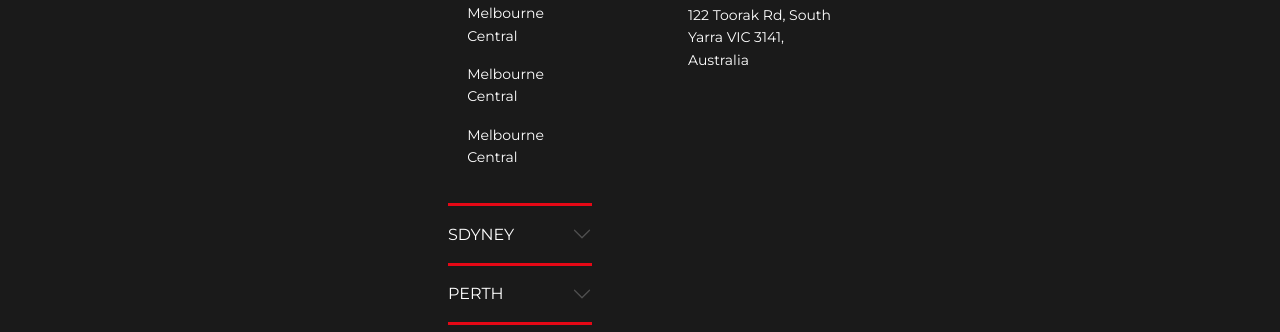
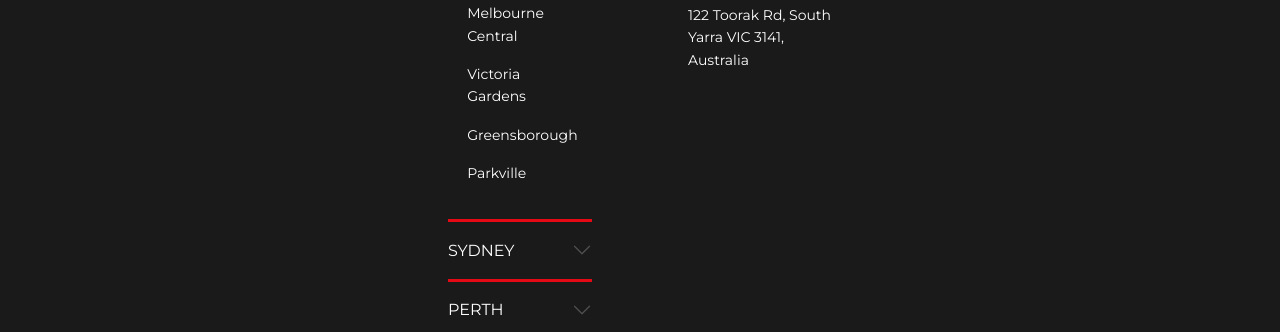
Before and after one commit to s3955624-Chee-Kin-Go/loop-cinemas, a React (Create React App) app: page / in a window 1280 px wide. Both pictures are taken after a click on the button "MELBOURNE". Shown: the part 1519-1851 px from the top of the page. Built offline with nearby package versions, Linux system fonts and the light colour scheme.

Commit message:
updated cinema locations

```diff
--- a/src/fragments/Footer.js
+++ b/src/fragments/Footer.js
@@ -29,28 +29,31 @@ const Footer = () => {
                 <MDBAccordion>
                     <MDBAccordionItem collapseId={1} headerTitle='MELBOURNE' bodyClassName='accordionStyle'>
                         <p>Melbourne Central</p>
-                        <p>Melbourne Central</p>
-                        <p>Melbourne Central</p>
+                        <p>Victoria Gardens</p>
+                        <p>Greensborough</p>
+                        <p>Parkville</p>
                     </MDBAccordionItem>
-                    <MDBAccordionItem collapseId={2} headerTitle='SDYNEY'>
-                        <p>Melbourne Central</p>
-                        <p>Melbourne Central</p>
-                        <p>Melbourne Central</p>
+                    <MDBAccordionItem collapseId={2} headerTitle='SYDNEY'>
+                        <p>Auburn</p>
+                        <p>Bankstown</p>
+                        <p>Beverly Hills</p>
+                        <p>Bondi</p>
+                        <p>Minchinbury</p>
                     </MDBAccordionItem>
                     <MDBAccordionItem collapseId={3} headerTitle='PERTH'>
-                        <p>Melbourne Central</p>
-                        <p>Melbourne Central</p>
-                        <p>Melbourne Central</p>
+                        <p>Armadale</p>
+                        <p>Belmont</p>
+                        <p>Raine Square</p>
+                        <p>Rockingham</p>
                     </MDBAccordionItem>
                     <MDBAccordionItem collapseId={4} headerTitle='BRISBANE'>
-                        <p>Melbourne Central</p>
-                        <p>Melbourne Central</p>
-                        <p>Melbourne Central</p>
+                        <p>North Lake</p>
+                        <p>Stafford</p>
+                        <p>Sunnybank</p>
                     </MDBAccordionItem>
                     <MDBAccordionItem collapseId={5} headerTitle='CANBERRA'>
-                        <p>Melbourne Central</p>
-                        <p>Melbourne Central</p>
-                        <p>Melbourne Central</p>
+                        <p>Belconnen</p>
+                        <p>Woden</p>
                     </MDBAccordionItem>
                 </MDBAccordion>
                 </div>
```
